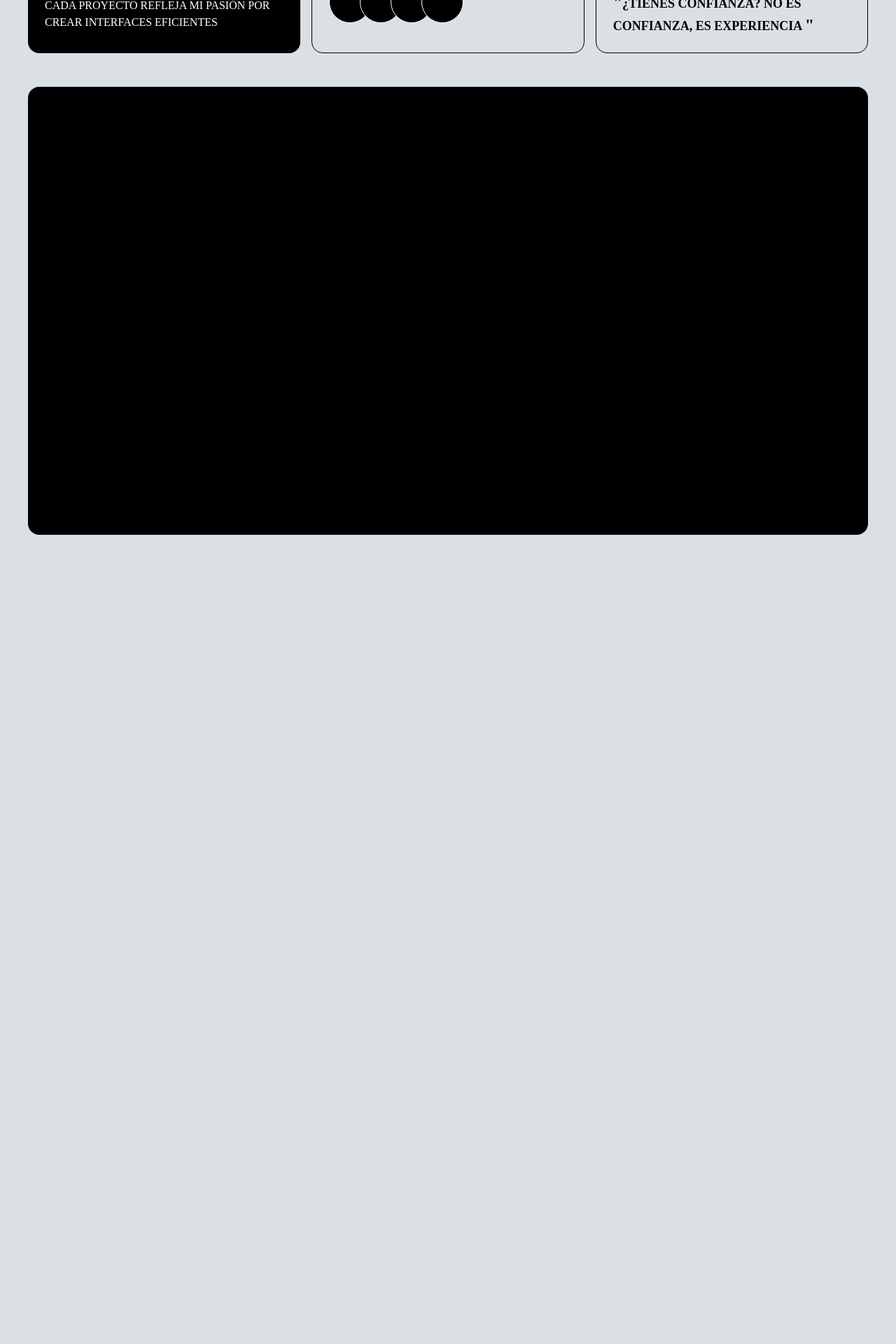
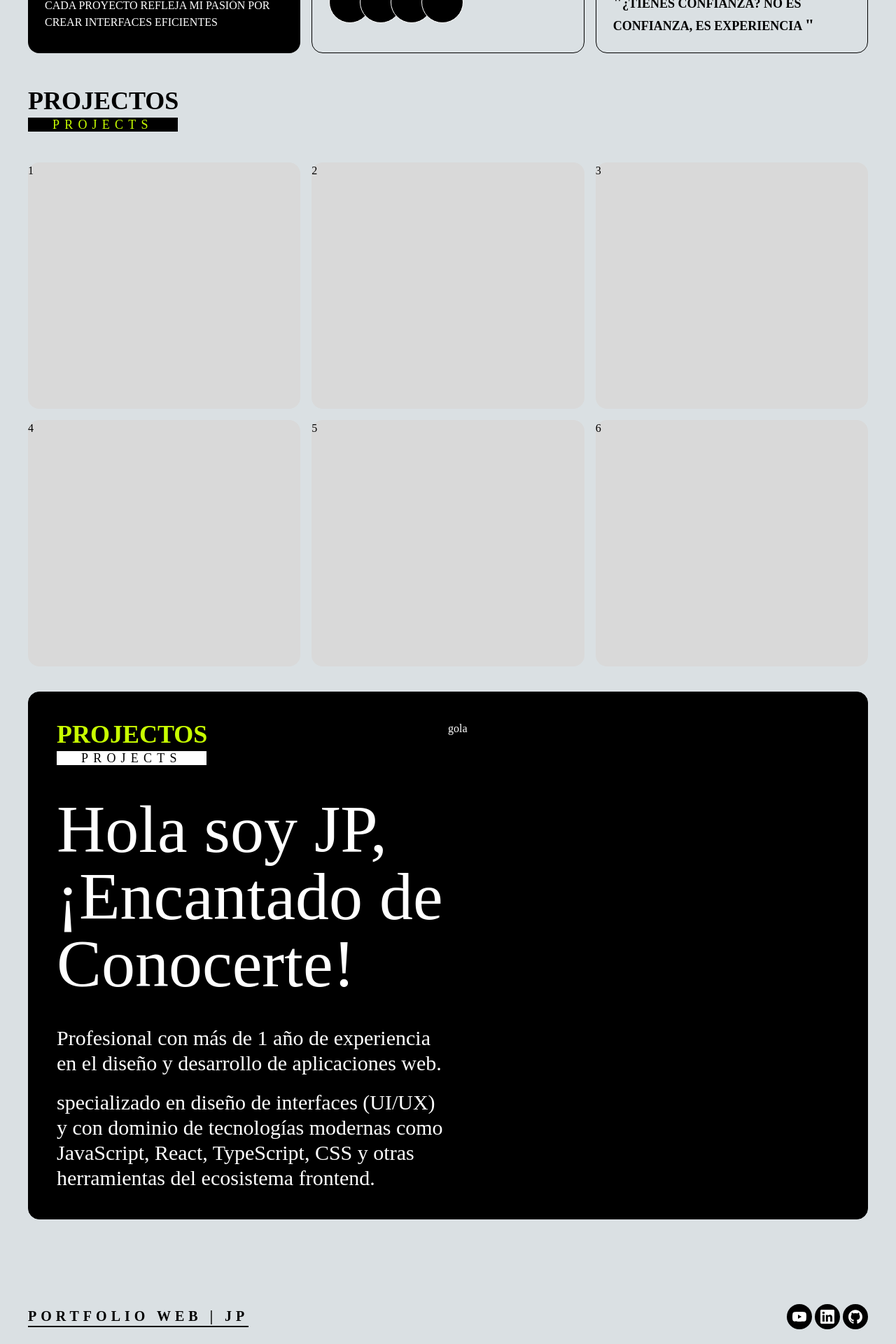
Before and after one commit to JeanPoolDev/portafolio-jp, a React (Vite) app: page / in a window 1280 px wide. Shown: the part 840-2760 px from the top of the page at 70% size. Before the commit the page ends 1828 px from the top, so only its background shows below. Built offline with nearby package versions, Linux system fonts and the light colour scheme; a web font is replaced by a local one.

Commit message:
add-projects

```diff
--- a/src/Portafolio.jsx
+++ b/src/Portafolio.jsx
@@ -25,7 +25,7 @@ export function Portafolio() {
             {
               links.map(link => (
                 <a
-                  key={link.path}
+                  key={link.name}
                   href="#"
                   className="px-6 py-2 border rounded-3xl hover:text-white hover:bg-black transition-all">
                   {link.name}
@@ -127,18 +127,73 @@ export function Portafolio() {
 
       </section>
 
-      <section className="h-screen">
-        <div className="w-full bg-black h-[80%] rounded-2xl">
+      <section className="h-screen space-y-10 w-full">
 
+        <div>
+          <h1 className="text-4xl font-bold">PROJECTOS</h1>
+          <span className="bg-black text-[#C8FF00] text-lg tracking-[.40em] px-[35px]">
+            PROJECTS
+          </span>
+        </div>
+
+        <div className="grid grid-cols-3 grid-rows-2 gap-4 h-[90%]">
+          <div className="bg-[#D9D9D9] rounded-2xl" >1</div>
+          <div className="bg-[#D9D9D9] rounded-2xl" >2</div>
+          <div className="bg-[#D9D9D9] rounded-2xl" >3</div>
+          <div className="bg-[#D9D9D9] rounded-2xl" >4</div>
+          <div className="bg-[#D9D9D9] rounded-2xl" >5</div>
+          <div className="bg-[#D9D9D9] rounded-2xl" >6</div>
+        </div>
+
+
+      </section>
+
+      <section className="h-auto w-full border bg-black rounded-2xl p-10">
+        <div className="flex">
+          <div className="w-1/2">
+            <h1 className="text-4xl text-[#C8FF00] font-bold">PROJECTOS</h1>
+            <span className="bg-white text-lg tracking-[.40em] px-[35px]">
+              PROJECTS
+            </span>
+
+            <div className="text-white">
+              <h1 className="text-8xl my-10">
+                Hola soy JP, ¡Encantado de Conocerte!
+              </h1>
+              <div className="text-3xl space-y-5">
+                <p>
+                  Profesional con más de 1 año de experiencia en el diseño y desarrollo de aplicaciones web.
+                </p>
+                <p>
+                  specializado en diseño de interfaces (UI/UX) y con dominio de tecnologías modernas como JavaScript, React, TypeScript, CSS y otras herramientas del ecosistema frontend.
+                </p>
+              </div>
+            </div>
+
+          </div>
+          <div className="text-white w-1/2">
+            gola
+          </div>
         </div>
       </section>
 
-      <section>
-
-      </section>
-
-
-
+      <footer className="h-[150px] flex justify-between items-center">
+        <h1 className="text-xl font-semibold tracking-[.30em] border-b-2">
+          PORTFOLIO WEB | JP
+        </h1>
+        <div className="flex gap-1">
+          {
+            redes.map(rede => (
+              <a
+                className="p-2 bg-black rounded-full"
+                href={rede.path}
+                key={rede.logo}>
+                {rede.logo}
+              </a>
+            ))
+          }
+        </div>
+      </footer>
 
     </div>
   )
```
